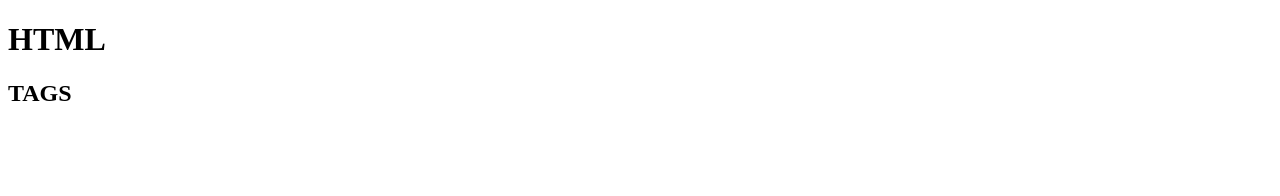
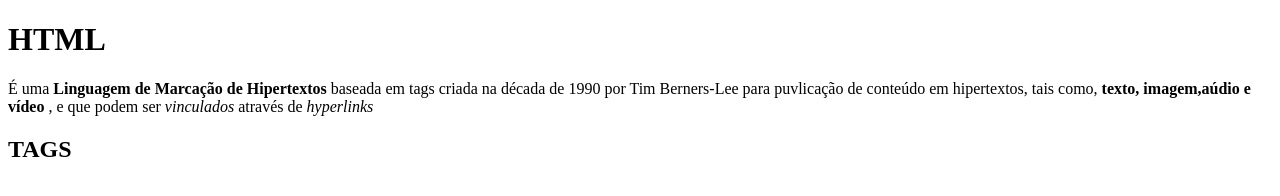
Before and after one commit to LuisGuilhermeHrentechechen/primeiro_site, a plain HTML site: page index.html in a window 1280 px wide. Drawn offline with Linux system fonts and the light colour scheme.

Commit message:
Atualização do index branch secundaria

```diff
--- a/index.html
+++ b/index.html
@@ -8,7 +8,7 @@
 </head>
 <body>
     <h1>HTML</h1>
-
+        <p>É uma <b> Linguagem de Marcação de Hipertextos </b> baseada em tags criada na década de 1990 por Tim Berners-Lee para puvlicação de conteúdo em hipertextos, tais como, <strong> texto, imagem,aúdio e vídeo </strong>, e que podem ser <i> vinculados </i> através de <em> hyperlinks</em> </p>
     <h2>TAGS</h2>
 </body>
 </html>
```
